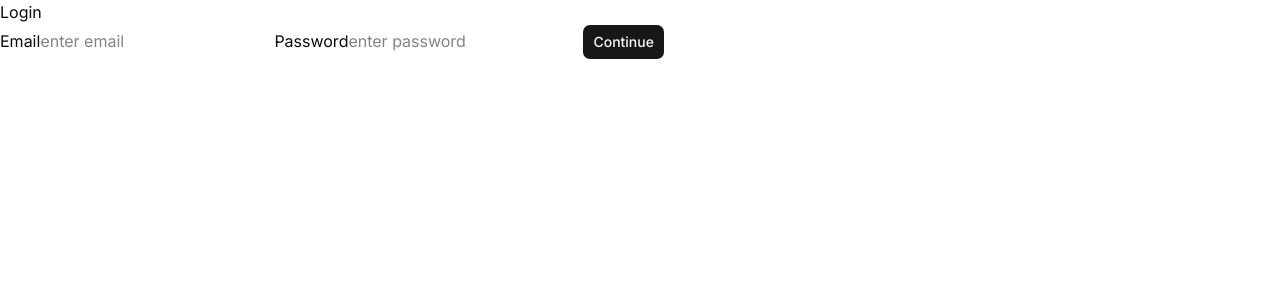
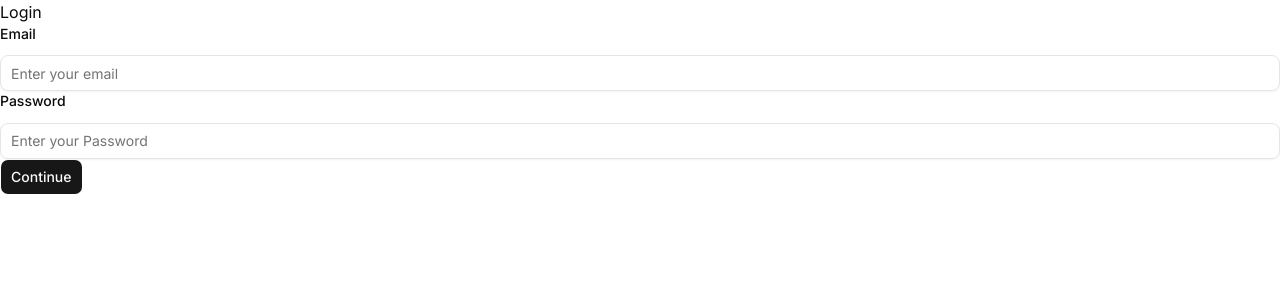
Before and after one commit to Narayan2206/knowledge-workspace, a Next.js app: page /login in a window 1280 px wide. Shown: the top 300 px of the page. Built offline with nearby package versions, Linux system fonts and the light colour scheme.

Commit message:
initialized auth component

```diff
--- a/src/app/login/page.tsx
+++ b/src/app/login/page.tsx
@@ -1,14 +1,11 @@
 import { Button } from "@/components/ui/button";
+import Auth from "@/components/auth/auth";
 
 export default function LoginPage() {
     return (
         <div>
             <h1>Login</h1>
-            <label htmlFor="email">Email</label>
-            <input type="email" name="email" id="email" placeholder="enter email"/>
-            <label htmlFor="password">Password</label>
-            <input type="password" name="password" id="password" placeholder="enter password"/>
-            <Button>Continue</Button>
+            <Auth type='login' />
         </div>
     );
 }
--- a/src/app/signup/page.tsx
+++ b/src/app/signup/page.tsx
@@ -1,14 +1,11 @@
+import Auth from "@/components/auth/auth";
 import { Button } from "@/components/ui/button";
 
 export default function SignUpPage() {
     return (
         <div>
             <h1>Sign Up</h1>
-            <label htmlFor="email">Email</label>
-            <input type="email" name="email" id="email" placeholder="enter email"/>
-            <label htmlFor="password">Password</label>
-            <input type="password" name="password" id="password" placeholder="enter password"/>
-            <Button>Get Started</Button>
+            <Auth type='signup' />
         </div>
     );
 }
--- /dev/null
+++ b/src/components/auth/auth.tsx
@@ -0,0 +1,20 @@
+"use client";
+
+import CustomInput from "../CustomInput/CustomInput";
+import { Button } from "../ui/button";
+
+type AuthProps = {
+  type: "login" | "signup";
+};
+const Auth = ({ type }: AuthProps) => {
+  console.log("Type ", type);
+  return (
+    <div>
+      <CustomInput label="Email" value="" onChange={() => {}} placeholder="Enter your email"/>
+      <CustomInput label="Password" value="" onChange={() => {}} placeholder="Enter your Password"/>
+        <Button>{ type === 'login' ? 'Continue' : 'Get Started'}</Button>
+    </div>
+  );
+};
+
+export default Auth;
```
